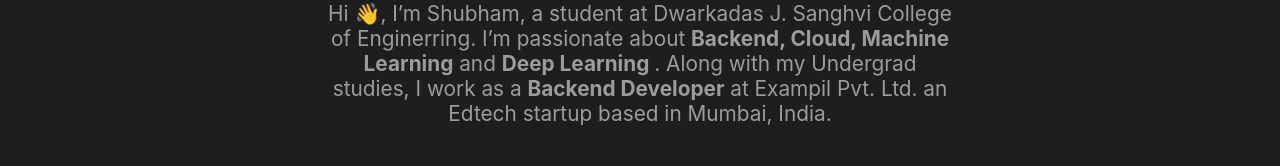
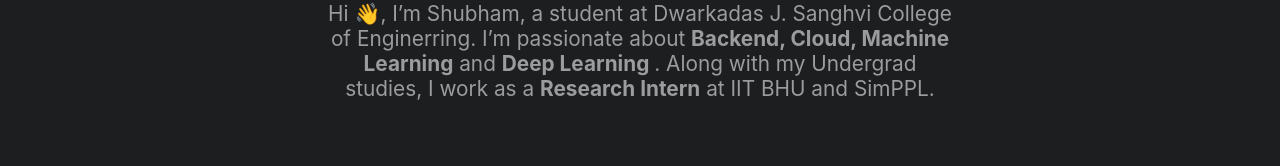
Before and after one commit to ShubhamAXS19/_Portfolio_, a React (Create React App) app: page / in a window 1280 px wide. Shown: the part 566-732 px from the top of the page. Built offline with nearby package versions, Linux system fonts and the light colour scheme.

Commit message:
updated intro

```diff
--- a/src/Components/Home/Home.jsx
+++ b/src/Components/Home/Home.jsx
@@ -14,7 +14,7 @@ const Home = () => {
       <p>
         Hi 👋, I’m Shubham, a student at Dwarkadas J. Sanghvi College of
         Enginerring. I’m passionate about <b>Backend, Cloud, Machine Learning</b> and{" "}
-        <b>Deep Learning </b>. Along with my Undergrad studies, I work as a <b> Backend Developer</b> at Exampil Pvt. Ltd. an Edtech startup based in Mumbai, India.
+        <b>Deep Learning </b>. Along with my Undergrad studies, I work as a <b> Research Intern</b> at IIT BHU and SimPPL.
       </p>
       <ul>
         <a href="sv773460@gmail.com">
```
